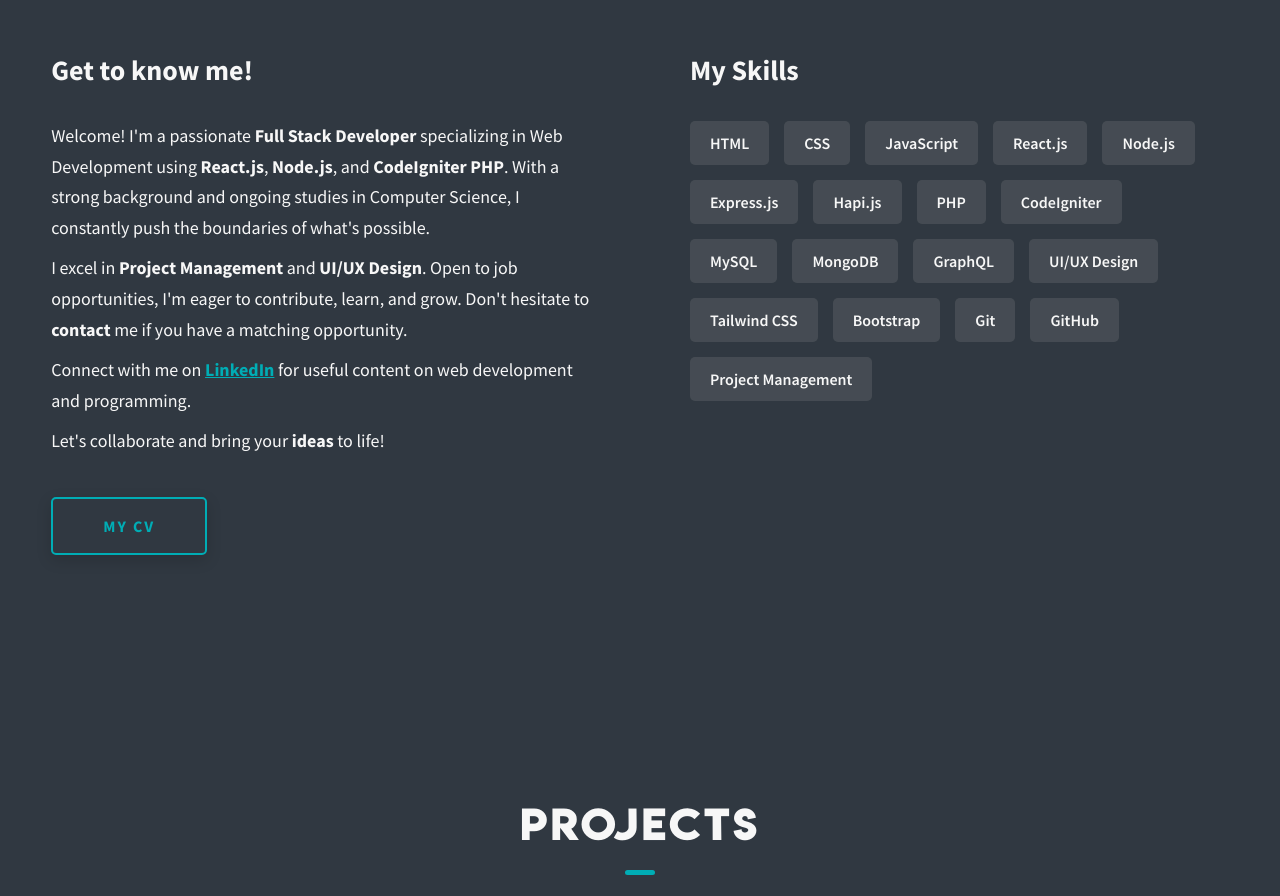
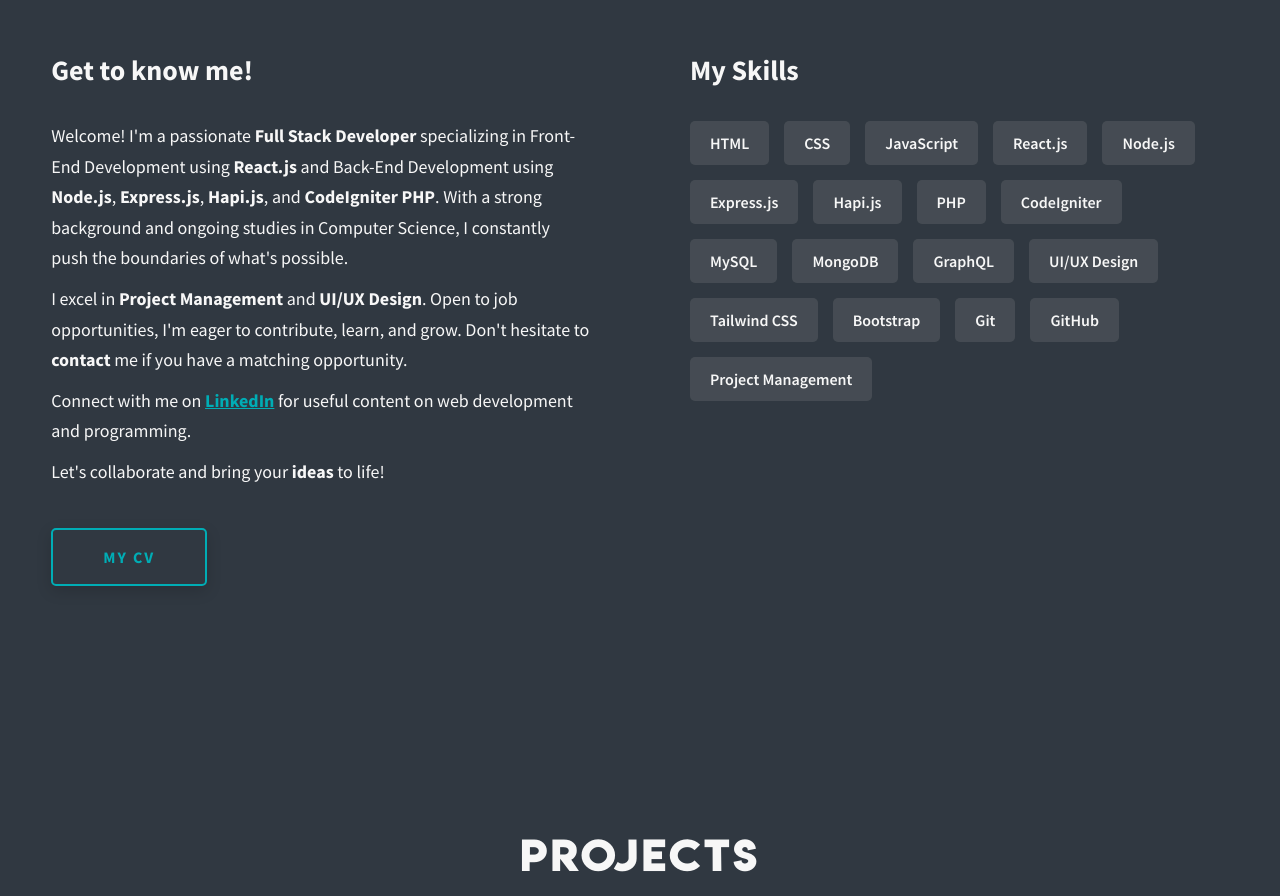
Before and after one commit to takimsry/takimsurya, a React (Create React App) app: page / in a window 1280 px wide. Shown: the part 1120-2016 px from the top of the page. Built offline with nearby package versions, Linux system fonts and the light colour scheme; a web font is replaced by a local one.

Commit message:
about description

```diff
--- a/src/components/Dashboard/About.jsx
+++ b/src/components/Dashboard/About.jsx
@@ -15,7 +15,7 @@ const About = () => {
             <h3 className="about__content-title">Get to know me!</h3>
             <div className="about__content-details">
               <p className="about__content-details-para">
-                Welcome! I'm a passionate <strong>Full Stack Developer</strong> specializing in Web Development using <strong>React.js</strong>, <strong>Node.js</strong>, and <strong>CodeIgniter PHP</strong>. With a strong background and ongoing studies in Computer Science, I constantly push the boundaries of what's possible.
+                Welcome! I'm a passionate <strong>Full Stack Developer</strong> specializing in Front-End Development using <strong>React.js</strong> and Back-End Development using <strong>Node.js</strong>, <strong>Express.js</strong>, <strong>Hapi.js</strong>, and <strong>CodeIgniter PHP</strong>. With a strong background and ongoing studies in Computer Science, I constantly push the boundaries of what's possible.
               </p>
               <p className="about__content-details-para">
                 I excel in <strong>Project Management</strong> and <strong>UI/UX Design</strong>. Open to job opportunities, I'm eager to contribute, learn, and grow. Don't hesitate to <strong>contact</strong> me if you have a matching opportunity.
```
